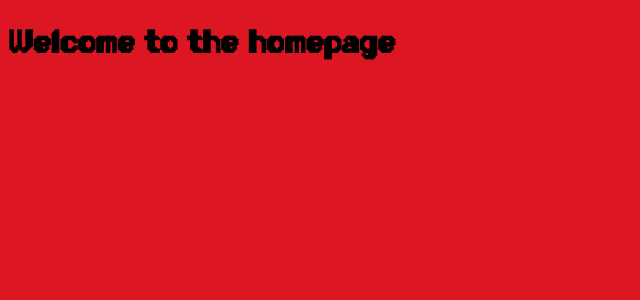
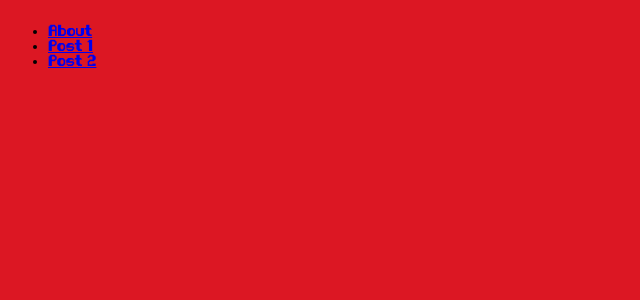
Before and after one commit to azerkail/azerkail.github.io, a Nuxt app: page / in a window 1280 px wide. Shown: the top 300 px of the page, without its empty margins (0-640 px from the left). Built offline with nearby package versions, Linux system fonts and the light colour scheme.

Commit message:
Removing pages as for now let's keep it simple and do one page only.

```diff
--- /dev/null
+++ b/app.vue
@@ -0,0 +1,11 @@
+<template>
+  <header>
+    <nav>
+      <ul>
+          <li><NuxtLink to="/about">About</NuxtLink></li>
+          <li><NuxtLink to="/posts/1">Post 1</NuxtLink></li>
+          <li><NuxtLink to="/posts/2">Post 2</NuxtLink></li>
+      </ul>
+    </nav>
+  </header>
+</template>
--- a/pages/about.vue
+++ /dev/null
@@ -1,5 +0,0 @@
-<template>
-  <section>
-      <p>This page will be displayed at the /about route.</p>
-  </section>
-</template>
--- a/pages/index.vue
+++ /dev/null
@@ -1,5 +0,0 @@
-<template>
-  <div>
-      <h1>Welcome to the homepage</h1>
-  </div>
-</template>
```
